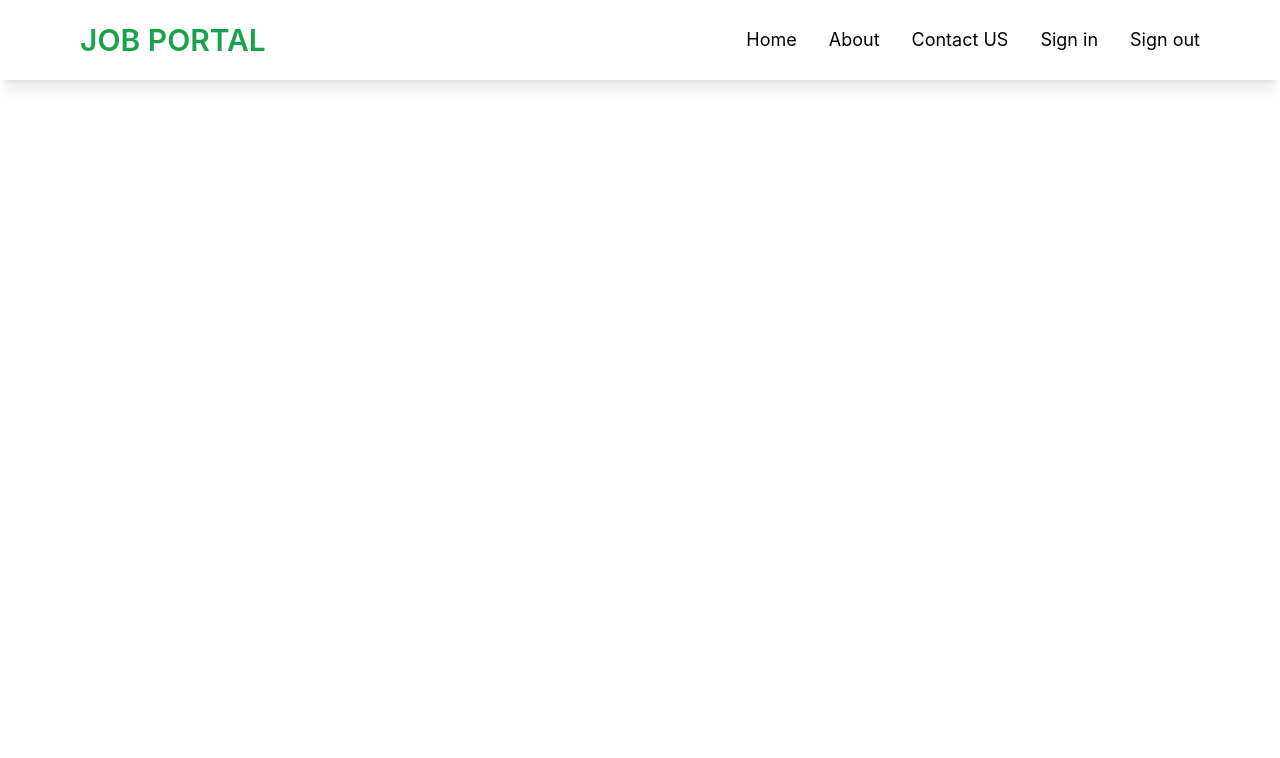
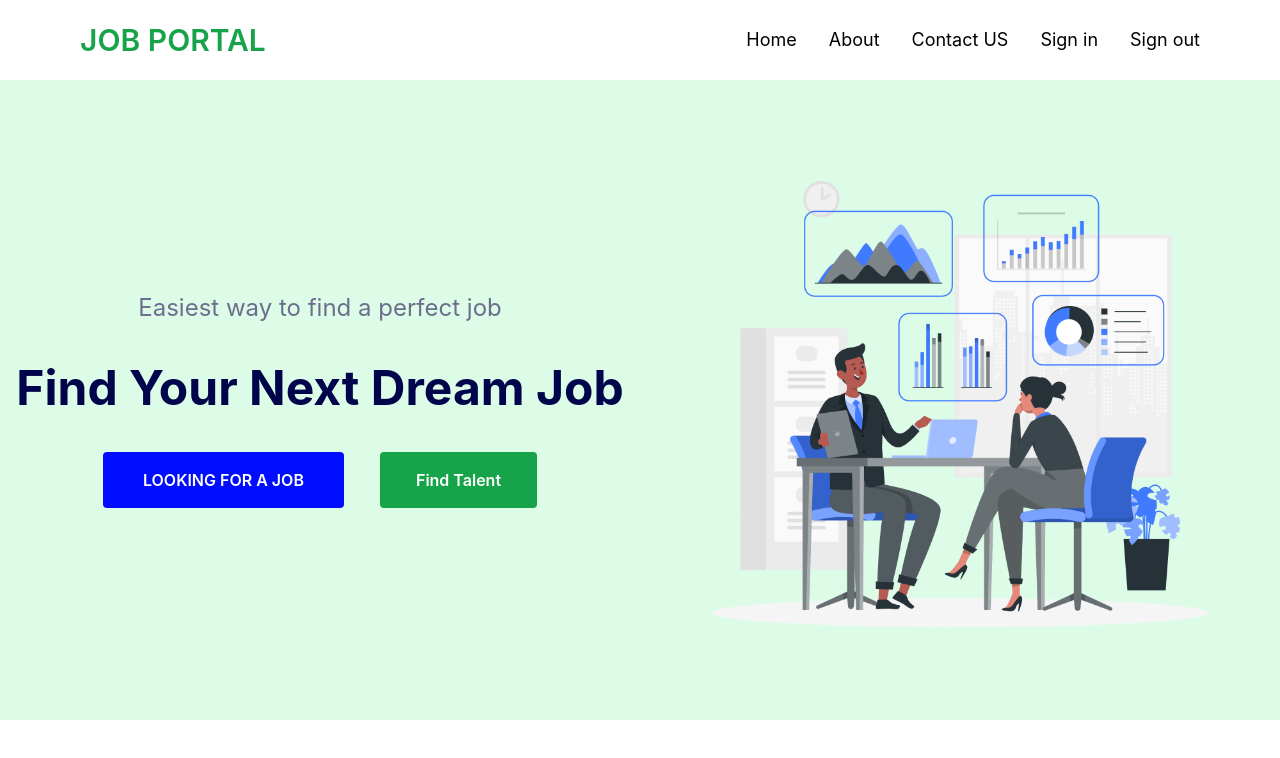
Before and after one commit to Nahid-07/job-portal-website, a React (Create React App) app: page / in a window 1280 px wide. Shown: the top 758 px of the page. Built offline with nearby package versions, Linux system fonts and the light colour scheme.

Commit message:
banner added

```diff
--- a/src/components/Navbar/Navbar.js
+++ b/src/components/Navbar/Navbar.js
@@ -7,7 +7,7 @@ const Navbar = () => {
   const [isOpen, setIsOpen] = useState(false);
 
   return (
-    <div className="static">
+    <div>
       <div className="h-20 lg:flex hidden items-center shadow-lg px-20 justify-between">
         <div>
           <h1 className="text-3xl font-semibold text-green-600">JOB PORTAL</h1>
--- /dev/null
+++ b/src/pages/Home-page-content/HomePage.js
@@ -0,0 +1,12 @@
+import React from 'react';
+import Banner from './banner/Banner';
+
+const HomePage = () => {
+    return (
+        <>
+            <Banner></Banner>
+        </>
+    );
+};
+
+export default HomePage;
--- /dev/null
+++ b/src/pages/Home-page-content/banner/Banner.js
@@ -0,0 +1,27 @@
+import React from 'react';
+import banner from '../../../images/banner.png'
+
+const Banner = () => {
+    return (
+        <div className='bg-green-100'>
+            <div className='max-w-7xl mx-auto'>
+            <div className='lg:flex justify-center items-center'>
+            <div className='lg:w-1/2 text-center'>
+                <p className='text-[#6D6E8D] text-2xl'>Easiest way to find a perfect job</p>
+                <h1 className='text-4xl lg:text-5xl font-bold text-[#00044A] my-10'>Find Your Next Dream Job</h1>
+                <div className='text-white'>
+                    <button className='bg-[#000DFF] font-semibold px-10 py-4 rounded'>LOOKING FOR A JOB</button>
+                    <button className='bg-green-600 font-semibold px-9 py-4 md:ml-9 mt-8 lg:mt-0 rounded'>Find Talent</button>
+                </div>
+            </div>
+
+            <div className='lg:w-1/2'>
+                <img src={banner} alt="Banner" className='h-auto'/>
+            </div>
+            </div>
+        </div>
+        </div>
+    );
+};
+
+export default Banner;
```
Also changed, not shown: src/routes/router.js (+7 -1 lines), src/images/banner.png (added).
